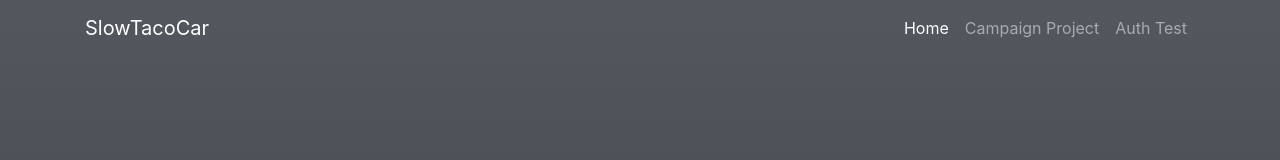
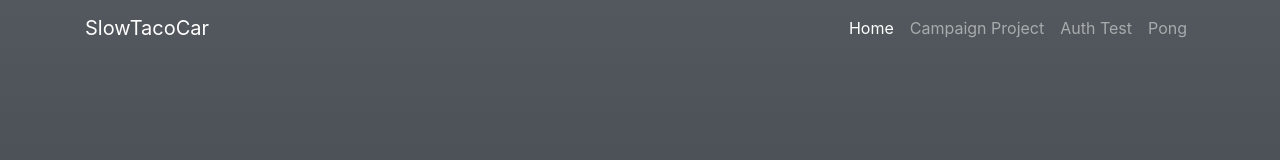
Before and after one commit to agent-c-csa/slowtacocar, a website: page public/index.html in a window 1280 px wide. Shown: the top 160 px of the page. Drawn offline with nearby package versions, Linux system fonts and the light colour scheme.

Commit message:
Add pong to navbar

```diff
--- a/public/index.html
+++ b/public/index.html
@@ -30,6 +30,9 @@
                 <li class="nav-item">
                   <a class="nav-link" href="https://auth.slowtacocar.com">Auth Test</a>
                 </li>
+                <li class="nav-item">
+                  <a class="nav-link" href="https://pong.slowtacocar.com">Pong</a>
+                </li>
               </ul>
             </div>
           </div>
```
